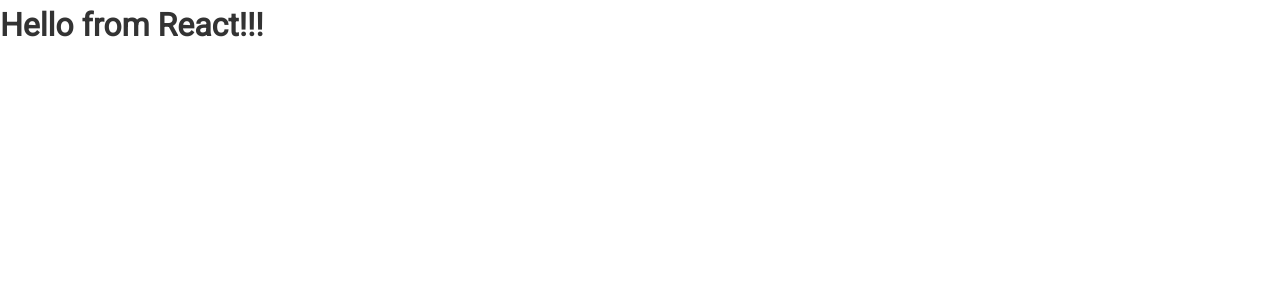
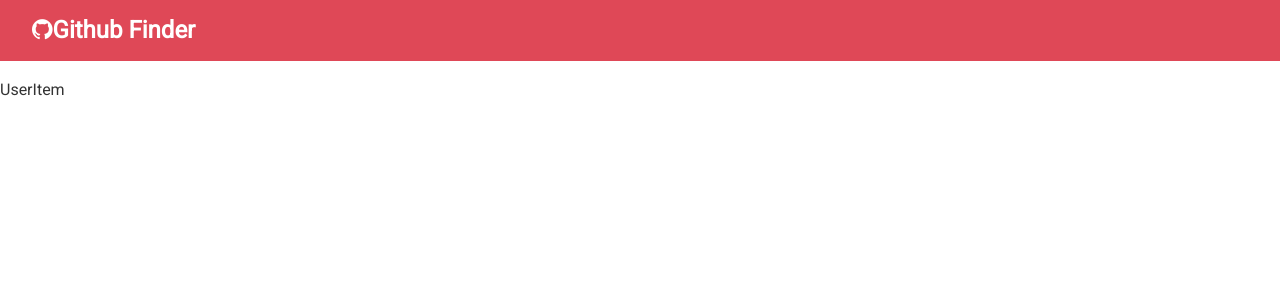
Before and after one commit to canguler89/github-finder, a React (Create React App) app: page / in a window 1280 px wide. Shown: the top 300 px of the page. Built offline with nearby package versions, Linux system fonts and the light colour scheme.

Commit message:
added first two components

```diff
--- a/package.json
+++ b/package.json
@@ -3,6 +3,7 @@
   "version": "0.1.0",
   "private": true,
   "dependencies": {
+    "@fortawesome/fontawesome-free": "^5.12.0",
     "@testing-library/jest-dom": "^4.2.4",
     "@testing-library/react": "^9.4.0",
     "@testing-library/user-event": "^7.2.1",
--- a/public/index.html
+++ b/public/index.html
@@ -24,6 +24,11 @@
       work correctly both with client-side routing and a non-root public URL.
       Learn how to configure a non-root public URL by running `npm run build`.
     -->
+    <link
+      rel="stylesheet"
+      href="https://cdnjs.cloudflare.com/ajax/libs/font-awesome/4.7.0/css/font-awesome.min.css"
+    />
+
     <title>Github Finder</title>
   </head>
   <body>
--- a/src/App.js
+++ b/src/App.js
@@ -1,4 +1,6 @@
 import React, { Component } from "react";
+import Navbar from "./components/layout/Navbar";
+import UserItem from "./components/users/Useritem";
 
 import "./App.css";
 
@@ -6,7 +8,8 @@
   render() {
     return (
       <div className="App">
-        <h1> Hello from React!!!</h1>
+        <Navbar />
+        <UserItem />
       </div>
     );
   }
--- /dev/null
+++ b/src/components/layout/Navbar.js
@@ -0,0 +1,25 @@
+import React, { Component } from "react";
+import PropTypes from "prop-types";
+
+export default class Navbar extends Component {
+  static defaultProps = {
+    title: "Github Finder",
+    icon: "fa fa-github"
+  };
+
+  static propTypes = {
+    title: PropTypes.string.isRequired,
+    icon: PropTypes.string.isRequired
+  };
+
+  render() {
+    return (
+      <nav className="navbar bg-primary">
+        <h1>
+          <i className={this.props.icon} />
+          {this.props.title}
+        </h1>
+      </nav>
+    );
+  }
+}
--- /dev/null
+++ b/src/components/users/UserItem.js
@@ -0,0 +1,8 @@
+import React, { Component } from "react";
+
+class UserItem extends Component {
+  render() {
+    return <div>UserItem</div>;
+  }
+}
+export default UserItem;
```
Also changed, not shown: 1 other file (tests, documents, lock files or other folders).
